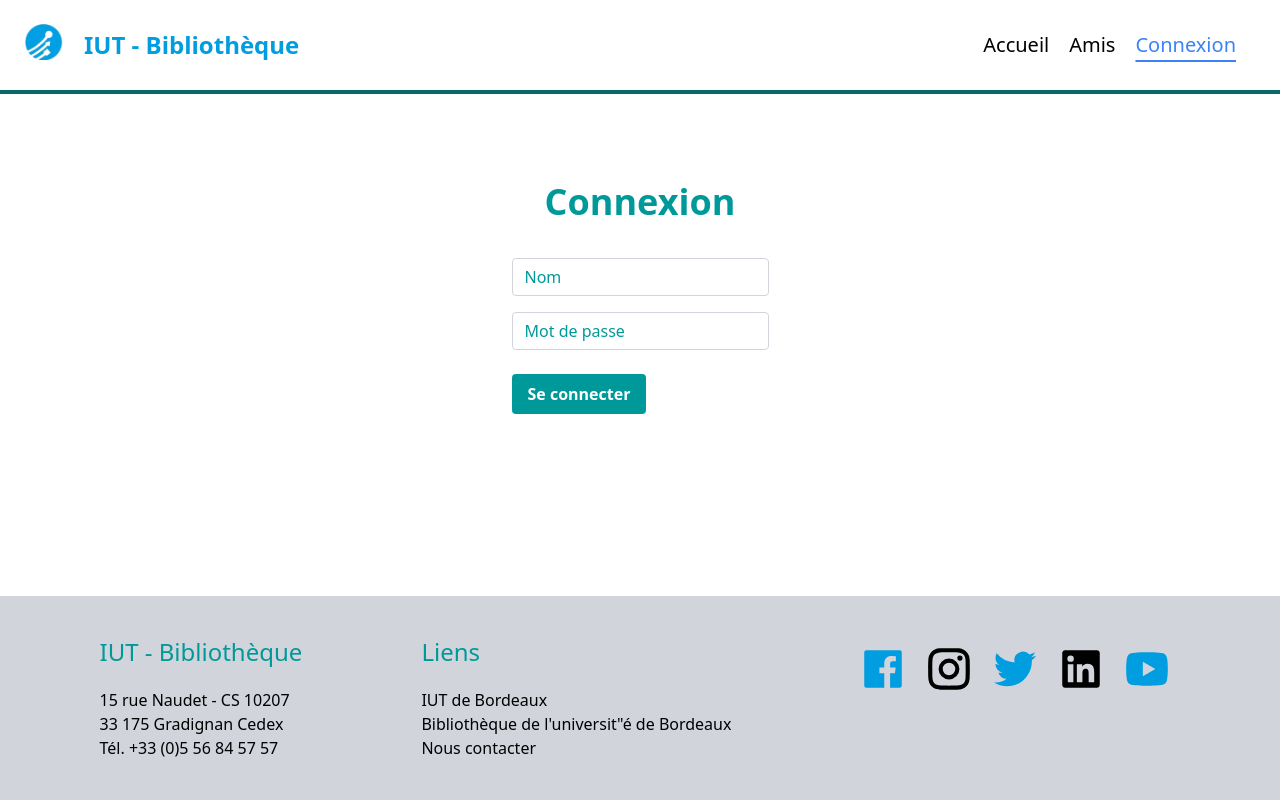
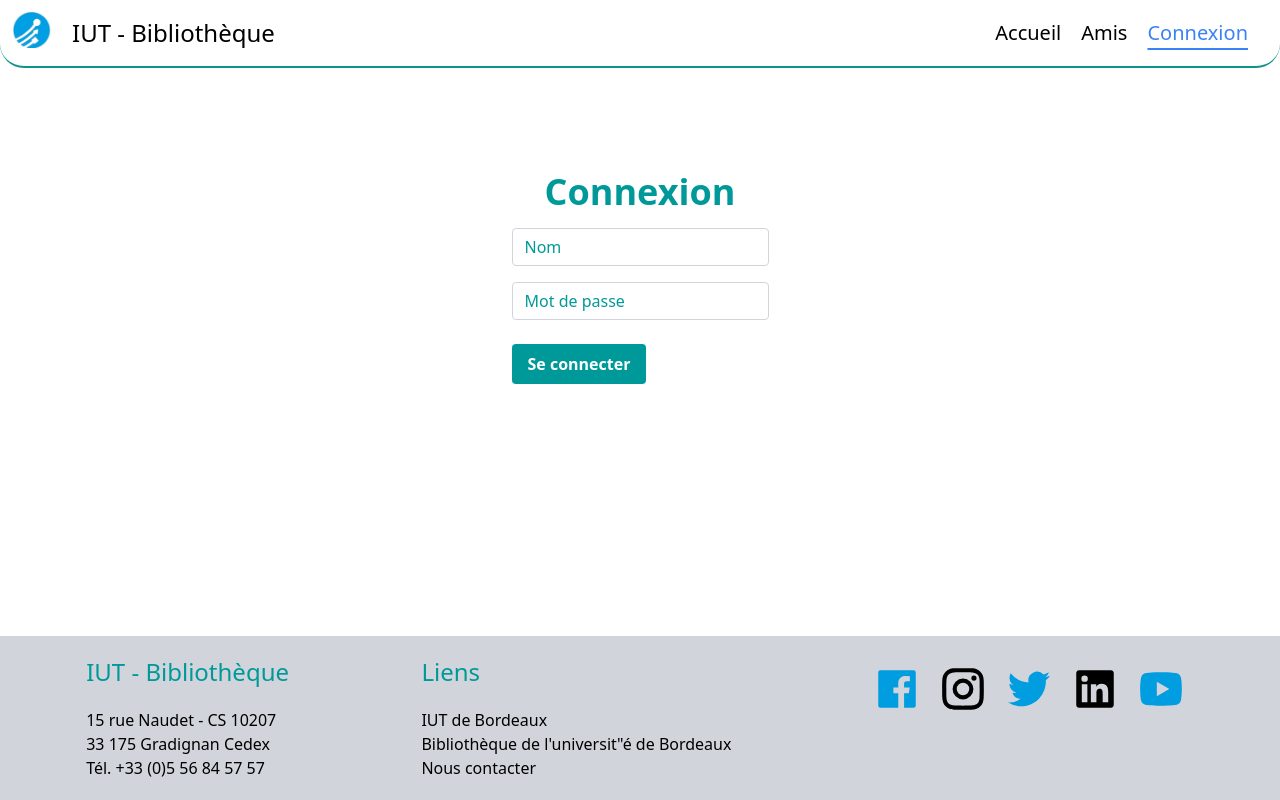
Before and after one commit to ZacoFunKy/iut_library, a React (Create React App) app in the folder biblio/: page /connexion in a window 1280 px wide. Built offline with nearby package versions, Linux system fonts and the light colour scheme.

Commit message:
Refractor & Ajout gestion formulaire connexion

```diff
--- a/biblio/package.json
+++ b/biblio/package.json
@@ -35,5 +35,10 @@
       "last 1 firefox version",
       "last 1 safari version"
     ]
+  },
+  "devDependencies": {
+    "autoprefixer": "^10.4.14",
+    "postcss": "^8.4.21",
+    "tailwindcss": "^3.2.7"
   }
 }
--- /dev/null
+++ b/biblio/postcss.config.js
@@ -0,0 +1,6 @@
+module.exports = {
+  plugins: {
+    tailwindcss: {},
+    autoprefixer: {},
+  },
+}
--- a/biblio/src/App.js
+++ b/biblio/src/App.js
@@ -1,5 +1,4 @@
 import './App.css';
-import Header from './components/Header';
 
 function App() {
 
--- a/biblio/src/components/Connexion.js
+++ b/biblio/src/components/Connexion.js
@@ -1,45 +1,59 @@
-import { Fragment } from "react";
-import Header from "./Header";
-
+import React, { useState } from "react";
 
 function Connexion() {
+  const [formData, setFormData] = useState({
+    username: "",
+    password: "",
+  });
+
+  const handleChange = (event) => {
+    setFormData({ ...formData, [event.target.name]: event.target.value });
+  };
+
+  const handleSubmit = (event) => {
+    event.preventDefault();
+    console.log(formData);
+  };
+
   return (
-    <Fragment>
-      <div class="flex justify-center text-[#009999] mt-8 p-8">
-        <form class="pt-6">
-          <div class="mb-4 ">
-            <label
-              class="block  text-4xl font-bold mb-9 text-center"
-              for="username"
-            >
+      <div className="flex justify-center text-[#009999] mt-20">
+        <form className="pt-6">
+          <div className="mb-4 ">
+            <h2 className="block  text-4xl font-bold mb-4 text-center">
               Connexion
-            </label>
+            </h2>
             <input
-              class="border-gray-300 placeholder-[#009999] appearance-none border rounded w-full py-2 px-3  leading-tight focus:outline-none focus:shadow-outline"
+              className="border-gray-300 placeholder-[#009999] appearance-none border rounded w-full py-2 px-3  leading-tight focus:outline-none focus:shadow-outline"
               id="username"
+              name="username"
               type="text"
               placeholder="Nom"
+              value={formData.username}
+              onChange={handleChange}
             />
           </div>
           <div class="mb-6">
             <input
               class="border-gray-300 placeholder-[#009999] appearance-none border rounded w-full py-2 px-3 leading-tight focus:outline-none focus:shadow-outline"
               id="password"
+              name="password"
               type="password"
               placeholder="Mot de passe"
+              value={formData.password}
+              onChange={handleChange}
             />
           </div>
           <div class="flex items-center justify-between">
             <button
-              class="bg-[#009999] hover:bg-[#086969] text-white font-bold py-2 px-4 rounded focus:outline-none focus:shadow-outline"
+              className="bg-[#009999] hover:bg-[#086969] text-white font-bold py-2 px-4 rounded focus:outline-none focus:shadow-outline"
               type="button"
+              onClick={handleSubmit}
             >
               Se connecter
             </button>
           </div>
         </form>
       </div>
-    </Fragment>
   );
 }
 
--- a/biblio/src/components/Footer.js
+++ b/biblio/src/components/Footer.js
@@ -1,7 +1,7 @@
 function Footer() {
   return (
 
-    <footer class="bg-gray-300 flex flex-row justify-around items-top p-10 absolute bottom-0 w-full h-max">
+    <footer className="bg-gray-300 flex flex-row justify-around items-top p-5 absolute bottom-0 w-full">
 
         <div class="">
             <h1 class=" mb-5 text-[#009999] text-2xl">IUT - Bibliothèque</h1>
--- a/biblio/src/components/FriendsView.js
+++ b/biblio/src/components/FriendsView.js
@@ -1,5 +1,4 @@
 import React from 'react';
-import Header from './Header';
 
 
 function FriendsView() {
--- a/biblio/src/components/Header.js
+++ b/biblio/src/components/Header.js
@@ -1,23 +1,21 @@
-import { useLocation } from 'react-router-dom';
-import logo from '../assets/logo-iut.png';
-import Navbar from './Navbar';
-import SearchBar from './SearchBar';
+import logo from "../assets/logo-iut.png";
+import Navbar from "./Navbar";
+import SearchBar from "./SearchBar";
+import { React } from "react";
+import { useLocation } from "react-router-dom";
 
-function Header() {
+function Header({ searchTerm, setSearchTerm }) {
   const location = useLocation();
+  const showSearchBar = location.pathname !== '/connexion';
+  return (
 
-  const showSearchBar = location.pathname !== '/connexion';
-
-  return (
-    <div className="flex items-center w-full justify-between p-6 border-b-4 border-[#086969]">
-      <div className="flex flex-row items-center">
-        <img src={logo} alt="logo" className="w-10 mb-1.5" />
-        <h1 className="text ml-5 text-2xl mb-0 font-bold text-[#009DE0]">
-          IUT - Bibliothèque
-        </h1>
-      </div>
-      {showSearchBar && <SearchBar />}
-      <Navbar />
+    <div className="flex items-center justify-between  px-3 py-3 border-b-2 border-teal-600 rounded-bl-3xl rounded-br-3xl">
+        <div className="flex flex-row items-center">
+            <img src={logo} alt="logo" className="w-10 mb-1.5"/>
+            <h1 className="text ml-5 text-2xl mb-0 font-700">IUT - Bibliothèque</h1>
+        </div>
+        {showSearchBar && <SearchBar searchTerm={searchTerm} setSearchTerm={setSearchTerm} />}
+        <Navbar />
     </div>
   );
 }
--- a/biblio/src/components/SearchBar.js
+++ b/biblio/src/components/SearchBar.js
@@ -18,13 +18,13 @@ function SearchBar(props) {
   return (
     <div className="search-bar flex items-center">
       <input
-        className="rounded-l-md p-2 pt-2.5 pl-5 pr-5 outline-none min-w-300 border-2 border-[#086969] text-xs"
+        className="p-1 pt-2.5 pl-5 pr-5 border-2 border-solid border-teal-600 rounded-tl-md rounded-bl-md min-w-300 outline-none"
         type="text"
         placeholder="Rechercher un auteur/livre"
         value={searchTerm}
         onChange={handleChange}
       />
-      <button className="loupe p-1 pt-2.5 pl-3 pr-3 bg-teal-500 rounded-tr-md rounded-br-md"><svg xmlns="http://www.w3.org/2000/svg" viewBox="0 0 24 27" width="20" height="24"><path fill="none" d="M0 0h24v24H0z"/><path d="M18.031 16.617l4.283 4.282-1.415 1.415-4.282-4.283A8.96 8.96 0 0 1 11 20c-4.968 0-9-4.032-9-9s4.032-9 9-9 9 4.032 9 9a8.96 8.96 0 0 1-1.969 5.617zm-2.006-.742A6.977 6.977 0 0 0 18 11c0-3.868-3.133-7-7-7-3.868 0-7 3.132-7 7 0 3.867 3.132 7 7 7a6.977 6.977 0 0 0 4.875-1.975l.15-.15z"/></svg></button>
+      <button className="p-2 pt-1.5 pl-2 pr-2 border-2 border-solid border-[#009999] bg-[#009999] rounded-tr-md rounded-br-md"><svg xmlns="http://www.w3.org/2000/svg" viewBox="0 0 24 27" width="20" height="24"><path fill="none" d="M0 0h24v24H0z"/><path d="M18.031 16.617l4.283 4.282-1.415 1.415-4.282-4.283A8.96 8.96 0 0 1 11 20c-4.968 0-9-4.032-9-9s4.032-9 9-9 9 4.032 9 9a8.96 8.96 0 0 1-1.969 5.617zm-2.006-.742A6.977 6.977 0 0 0 18 11c0-3.868-3.133-7-7-7-3.868 0-7 3.132-7 7 0 3.867 3.132 7 7 7a6.977 6.977 0 0 0 4.875-1.975l.15-.15z"/></svg></button>
 
     </div>
   );
--- /dev/null
+++ b/biblio/src/index.css
@@ -0,0 +1,18 @@
+@import url('https://fonts.googleapis.com/css2?family=Poppins:wght@300;700&display=swap');
+@tailwind base;
+@tailwind components;
+@tailwind utilities;
+
+body {
+  margin: 0;
+  font-family: -apple-system, BlinkMacSystemFont, 'Segoe UI', 'Roboto', 'Oxygen',
+    'Ubuntu', 'Cantarell', 'Fira Sans', 'Droid Sans', 'Helvetica Neue',
+    sans-serif;
+  -webkit-font-smoothing: antialiased;
+  -moz-osx-font-smoothing: grayscale;
+}
+
+code {
+  font-family: source-code-pro, Menlo, Monaco, Consolas, 'Courier New',
+    monospace;
+}
```
Also changed, not shown: biblio/tailwind.config.js (added, +17 -0 lines), 1 other file (tests, documents, lock files or other folders).
